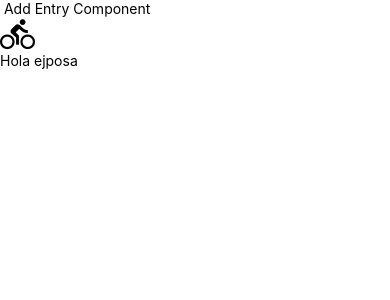
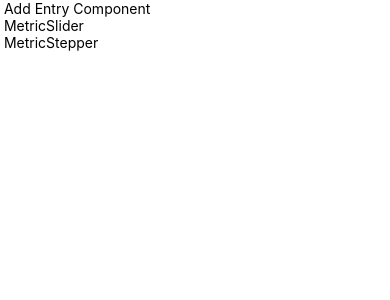
Before and after one commit to juanpabloeslava/expo-udaciFitness, a React Native app: screen / in a window 390 px wide. Shown: the top 300 px of the page. Built offline with nearby package versions, Linux system fonts and the light colour scheme.

Commit message:
comp: added blank slider and stepper components

```diff
--- a/App.js
+++ b/App.js
@@ -10,9 +10,6 @@ export default function App() {
   return (
     <View>
       <AddEntry />
-      <Text>
-        Hola ejposa
-      </Text>
     </View>
   )
 
--- a/components/AddEntry.js
+++ b/components/AddEntry.js
@@ -1,16 +1,13 @@
 import React, { useState, useEffect } from 'react';
+// comps
+import MetricSlider from './MetricSlider';
+import MetricStepper from './MetricStepper';
 // react native comps
 import { View, Text } from "react-native";
 // data
 import { getMetricMetaInfo } from '../utils/helpers'
 
 const AddEntry = () => {
-
-    // const [run, setRun] = useState(0);
-    // const [bike, setBike] = useState(0);
-    // const [swim, setSwim] = useState(0);
-    // const [sleep, selSleep] = useState(0);
-    // const [eat, setEat] = useState(0);
 
     const [state, setState] = useState({
         // increment and decrement
@@ -63,7 +60,8 @@ const AddEntry = () => {
     return (
         <View>
             <Text> Add Entry Component </Text>
-            {getMetricMetaInfo('bike').getIcon()}
+            <MetricSlider />
+            <MetricStepper />
         </View>
      )
 }
--- /dev/null
+++ b/components/MetricSlider.js
@@ -0,0 +1,13 @@
+import React from 'react';
+// react native comps
+import { View, Text } from "react-native";
+
+const MetricSlider = () => {
+    return (
+        <View>
+            <Text> MetricSlider </Text>
+        </View>
+    )
+}
+
+export default MetricSlider;
--- /dev/null
+++ b/components/MetricStepper.js
@@ -0,0 +1,13 @@
+import React from 'react';
+// react native comps
+import { View, Text } from "react-native";
+
+const MetricStepper = () => {
+    return (
+        <View>
+            <Text> MetricStepper </Text>
+        </View>
+     )
+}
+
+export default MetricStepper;
```
